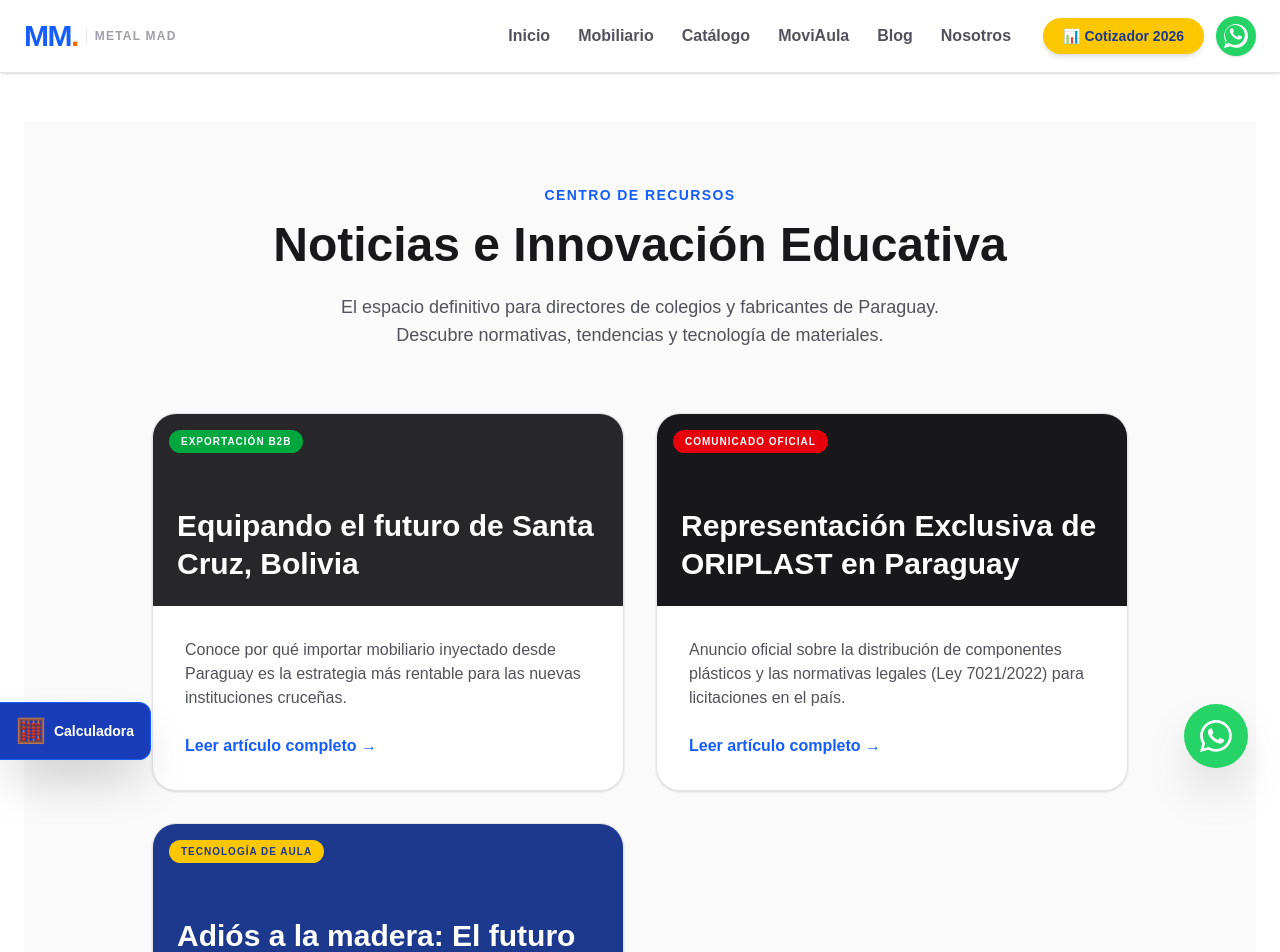
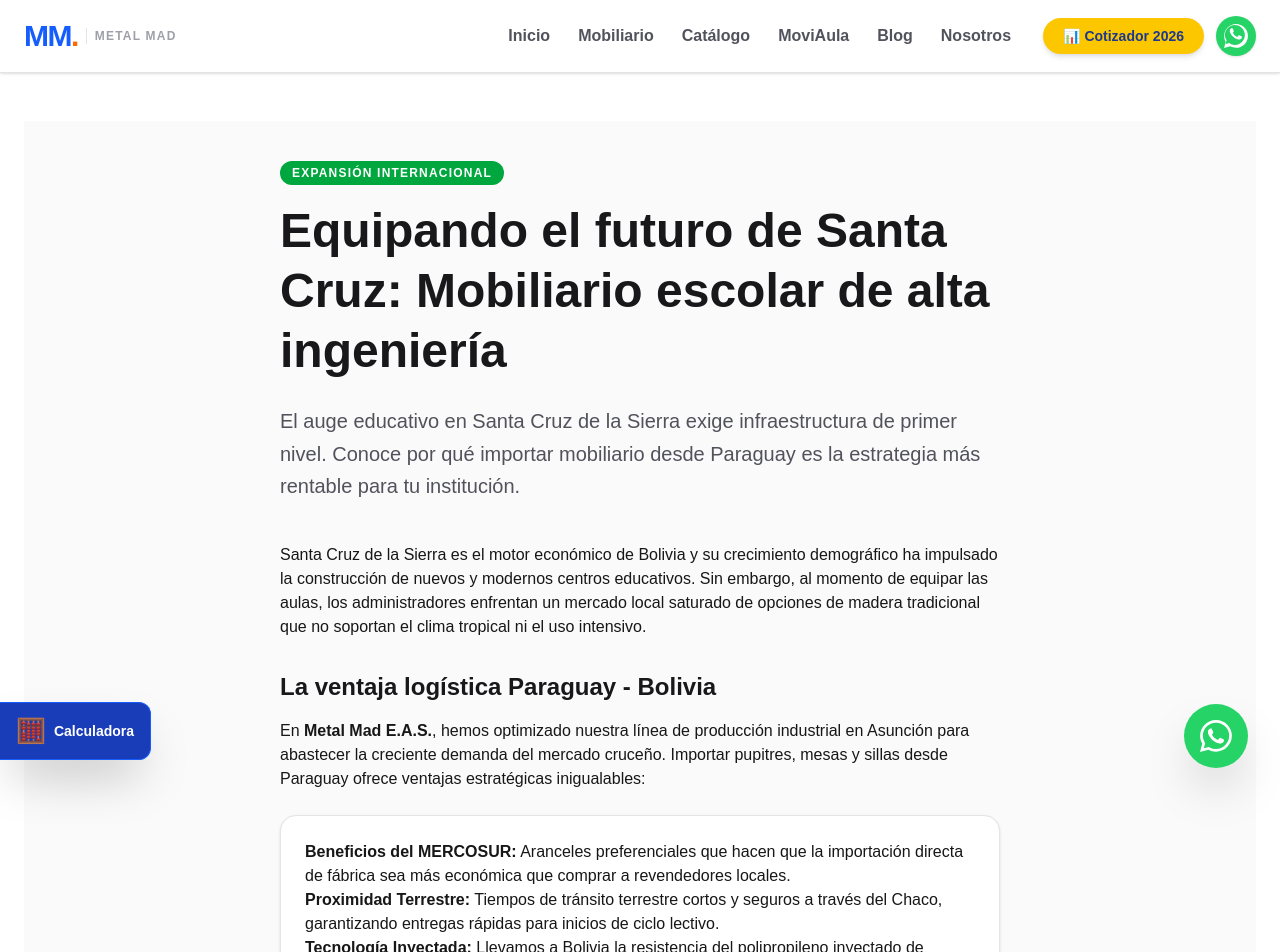
Before and after one commit to oscaramarilla/metal-mad-web, a Next.js app: page /blog/santa-cruz-bolivia in a window 1280 px wide. Shown: the top 952 px of the page. Built offline with nearby package versions, Linux system fonts and the light colour scheme.

Commit message:
Fix: Archivos de blog desenredados

```diff
--- /dev/null
+++ b/app/blog/comunicado-oriplast/page.tsx
@@ -0,0 +1,43 @@
+import { Metadata } from "next";
+
+export const metadata: Metadata = {
+  title: "Representación Exclusiva ORIPLAST en Paraguay | Metal Mad",
+  description: "Comunicado oficial sobre la distribución de componentes plásticos inyectados para mobiliario escolar bajo la Ley 7021/2022.",
+};
+
+export default function OriplastBlog() {
+  return (
+    <article className="min-h-screen bg-zinc-50 font-sans pb-20 pt-10">
+      <div className="max-w-3xl mx-auto px-6">
+
+        <header className="mb-10">
+          <div className="flex items-center gap-2 mb-4">
+            <span className="bg-red-600 text-white text-xs font-bold px-3 py-1 rounded-full uppercase tracking-widest">Comunicado Oficial</span>
+          </div>
+          <h1 className="text-4xl md:text-5xl font-black text-zinc-900 leading-tight mb-6">
+            Representación Exclusiva de ORIPLAST en Paraguay
+          </h1>
+          <p className="text-xl text-zinc-600 leading-relaxed">
+            Metal Mad E.A.S. anuncia oficialmente su alianza estratégica como representante y distribuidor exclusivo de la marca brasileña ORIPLAST en territorio paraguayo.
+          </p>
+        </header>
+
+        <div className="prose prose-lg prose-zinc max-w-none">
+          <p>
+            Ante la creciente demanda de modernización en la infraestructura educativa del país, y en estricto cumplimiento con la nueva <strong>Ley de Suministro y Contrataciones Públicas (Ley 7021/2022)</strong>, hemos asegurado la provisión constante de componentes de alta ingeniería para el mercado nacional.
+          </p>
+
+          <h3 className="text-2xl font-bold text-zinc-900 mt-8 mb-4">Garantía Legal para Licitadores (DNCP)</h3>
+          <p>
+            Un problema recurrente en las licitaciones de la DNCP es el rechazo de ofertas por falta de certificados de origen y cartas de representación válidas. Al adquirir los tampos (tapas), asientos y respaldos inyectados a través de Metal Mad, las metalúrgicas y proveedores B2B aliados obtienen:
+          </p>
+          <ul className="bg-white p-6 rounded-2xl border border-zinc-200 shadow-sm my-6">
+            <li><strong>Respaldo Jurídico:</strong> Carta oficial de representación que blinda la oferta frente a protestas de la competencia.</li>
+            <li><strong>Calidad Certificada:</strong> Componentes de polipropileno inyectado que superan las exigencias de durabilidad del MEC.</li>
+            <li><strong>Stock Inmediato:</strong> Capacidad industrial de respuesta sin demoras de importación de terceros.</li>
+          </ul>
+        </div>
+      </div>
+    </article>
+  );
+}
--- a/app/blog/santa-cruz-bolivia/page.tsx
+++ b/app/blog/santa-cruz-bolivia/page.tsx
@@ -1,99 +1,58 @@
 import { Metadata } from "next";
-import Link from "next/link";
 
 export const metadata: Metadata = {
-  title: "Centro de Innovación Educativa | Metal Mad",
-  description: "Noticias oficiales, guías de licitación y recursos sobre mobiliario escolar de alta ingeniería en Paraguay y Bolivia.",
+  title: "Mobiliario Escolar para Santa Cruz, Bolivia | Exportación Metal Mad",
+  description: "Guía para directores e inversionistas educativos en Santa Cruz de la Sierra. Descubre cómo importar pupitres inyectados y mesas escolares desde Paraguay.",
 };
 
-// 🧠 AQUÍ ESTÁ LA MAGIA: Tu Mini Base de Datos SEO
-// Cuando crees un nuevo artículo, solo agregas un bloque aquí y aparecerá automáticamente.
-const blogPosts = [
-  {
-    slug: "santa-cruz-bolivia",
-    tag: "Exportación B2B",
-    tagColor: "bg-green-600 text-white",
-    bgColor: "bg-zinc-800",
-    title: "Equipando el futuro de Santa Cruz, Bolivia",
-    description: "Conoce por qué importar mobiliario inyectado desde Paraguay es la estrategia más rentable para las nuevas instituciones cruceñas.",
-    size: "normal" // Ocupa 1 columna
-  },
-  {
-    slug: "comunicado-oriplast",
-    tag: "Comunicado Oficial",
-    tagColor: "bg-red-600 text-white",
-    bgColor: "bg-zinc-900",
-    title: "Representación Exclusiva de ORIPLAST en Paraguay",
-    description: "Anuncio oficial sobre la distribución de componentes plásticos y las normativas legales (Ley 7021/2022) para licitaciones en el país.",
-    size: "normal" // Ocupa 1 columna
-  },
-  {
-    slug: "adios-madera",
-    tag: "Tecnología de Aula",
-    tagColor: "bg-yellow-400 text-blue-900",
-    bgColor: "bg-blue-900",
-    title: "Adiós a la madera: El futuro del aula es inyectado",
-    description: "Descubre por qué las instituciones líderes están reemplazando los pupitres tradicionales por polipropileno de alta ingeniería.",
-    size: "normal" // Ocupa 1 columna
-  },
-  {
-    slug: "guia-licitadores",
-    tag: "DNCP y Licitaciones",
-    tagColor: "bg-yellow-400 text-zinc-900",
-    bgColor: "bg-[#111111]",
-    title: "Guía para Licitadores: Evita el rechazo de tu oferta",
-    description: "Conoce por qué las normativas de propiedad intelectual de la nueva Ley de Contrataciones son el principal filtro para proveedores del Estado y cómo asegurar tu adjudicación.",
-    size: "grande" // Ocupa 2 columnas
-  },
-  {
-    slug: "inversion-vs-gasto",
-    tag: "Finanzas Educativas",
-    tagColor: "bg-white text-green-900",
-    bgColor: "bg-green-900",
-    title: "Inversión vs. Gasto: La verdadera vida útil del mobiliario",
-    description: "Aprende a calcular el Retorno de Inversión (ROI) al equipar tu colegio. Descubre matemáticamente por qué comprar muebles baratos de madera termina siendo un agujero financiero.",
-    size: "grande" // Ocupa 2 columnas
-  }
-];
+export default function SantaCruzBlog() {
+  return (
+    <article className="min-h-screen bg-zinc-50 font-sans pb-20 pt-10">
+      <div className="max-w-3xl mx-auto px-6">
 
-export default function BlogIndex() {
-  return (
-    <div className="min-h-screen bg-zinc-50 font-sans pb-20 pt-16">
-      <div className="max-w-5xl mx-auto px-6">
-
-        <header className="text-center mb-16">
-          <span className="text-blue-600 font-bold tracking-widest uppercase text-sm mb-4 block">Centro de Recursos</span>
-          <h1 className="text-4xl md:text-5xl font-black text-zinc-900 mb-6">Noticias e Innovación Educativa</h1>
-          <p className="text-lg text-zinc-600 max-w-2xl mx-auto">
-            El espacio definitivo para directores de colegios y fabricantes de Paraguay. Descubre normativas, tendencias y tecnología de materiales.
+        <header className="mb-10">
+          <div className="flex items-center gap-2 mb-4">
+            <span className="bg-green-600 text-white text-xs font-bold px-3 py-1 rounded-full uppercase tracking-widest">Expansión Internacional</span>
+          </div>
+          <h1 className="text-4xl md:text-5xl font-black text-zinc-900 leading-tight mb-6">
+            Equipando el futuro de Santa Cruz: Mobiliario escolar de alta ingeniería
+          </h1>
+          <p className="text-xl text-zinc-600 leading-relaxed">
+            El auge educativo en Santa Cruz de la Sierra exige infraestructura de primer nivel. Conoce por qué importar mobiliario desde Paraguay es la estrategia más rentable para tu institución.
           </p>
         </header>
 
-        {/* El código "lee" tu base de datos de arriba y dibuja las tarjetas automáticamente */}
-        <div className="grid grid-cols-1 md:grid-cols-2 gap-8">
-          {blogPosts.map((post) => (
-            <Link
-              key={post.slug}
-              href={`/blog/${post.slug}`}
-              className={`group bg-white rounded-3xl overflow-hidden shadow-sm border border-zinc-200 hover:shadow-xl transition-all duration-300 flex flex-col ${post.size === 'grande' ? 'md:col-span-2' : ''}`}
+        <div className="prose prose-lg prose-zinc max-w-none">
+          <p>
+            Santa Cruz de la Sierra es el motor económico de Bolivia y su crecimiento demográfico ha impulsado la construcción de nuevos y modernos centros educativos. Sin embargo, al momento de equipar las aulas, los administradores enfrentan un mercado local saturado de opciones de madera tradicional que no soportan el clima tropical ni el uso intensivo.
+          </p>
+
+          <h3 className="text-2xl font-bold text-zinc-900 mt-8 mb-4">La ventaja logística Paraguay - Bolivia</h3>
+          <p>
+            En <strong>Metal Mad E.A.S.</strong>, hemos optimizado nuestra línea de producción industrial en Asunción para abastecer la creciente demanda del mercado cruceño. Importar pupitres, mesas y sillas desde Paraguay ofrece ventajas estratégicas inigualables:
+          </p>
+          <ul className="bg-white p-6 rounded-2xl border border-zinc-200 shadow-sm my-6">
+            <li><strong>Beneficios del MERCOSUR:</strong> Aranceles preferenciales que hacen que la importación directa de fábrica sea más económica que comprar a revendedores locales.</li>
+            <li><strong>Proximidad Terrestre:</strong> Tiempos de tránsito terrestre cortos y seguros a través del Chaco, garantizando entregas rápidas para inicios de ciclo lectivo.</li>
+            <li><strong>Tecnología Inyectada:</strong> Llevamos a Bolivia la resistencia del polipropileno inyectado de <strong>ORIPLAST</strong>, el cual no se astilla, no se hincha con la humedad y tiene una vida útil superior a los 10 años.</li>
+          </ul>
+
+          <div className="mt-12 bg-zinc-900 text-white p-8 rounded-3xl text-center shadow-2xl">
+            <h3 className="text-2xl font-black mb-4">¿Listo para equipar tu institución en Bolivia?</h3>
+            <p className="text-zinc-400 mb-6 text-sm">
+              Contacta directamente con nuestra dirección comercial para obtener tarifas de exportación FOB/CIF y descubre cómo optimizar tu presupuesto institucional.
+            </p>
+            <a
+              href="https://wa.me/595982451828?text=Hola,%20les%20escribo%20desde%20Santa%20Cruz,%20Bolivia.%20Deseo%20información%20sobre%20importación%20de%20mobiliario."
+              target="_blank"
+              rel="noopener noreferrer"
+              className="inline-block bg-yellow-400 hover:bg-yellow-500 text-zinc-900 font-black px-8 py-4 rounded-xl transition-all shadow-lg hover:scale-105"
             >
-              <div className={`h-48 ${post.bgColor} relative p-6 flex items-end`}>
-                <div className={`absolute top-4 left-4 text-[10px] font-black uppercase tracking-widest px-3 py-1 rounded-full ${post.tagColor}`}>
-                  {post.tag}
-                </div>
-                <h3 className="text-2xl md:text-3xl font-bold text-white leading-tight">{post.title}</h3>
-              </div>
-              <div className="p-8 flex-1 flex flex-col justify-between">
-                <p className="text-zinc-600 mb-6">{post.description}</p>
-                <span className="text-blue-600 font-bold group-hover:translate-x-2 transition-transform inline-flex items-center gap-2">
-                  Leer artículo completo →
-                </span>
-              </div>
-            </Link>
-          ))}
+              SOLICITAR ASESORÍA DE EXPORTACIÓN
+            </a>
+          </div>
         </div>
-
       </div>
-    </div>
+    </article>
   );
 }
```
Also changed, not shown: app/blog/page.tsx (+5 -8 lines), app/santa-cruz-bolivia/page.tsx (deleted, +0 -76 lines).
